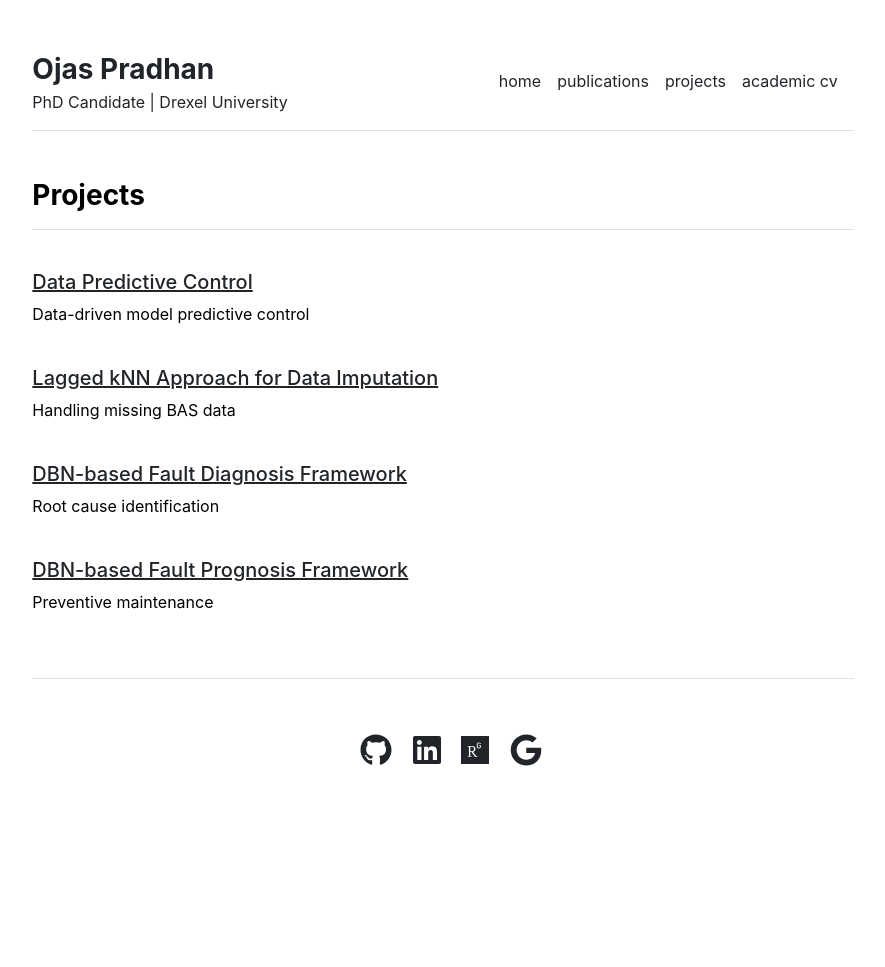
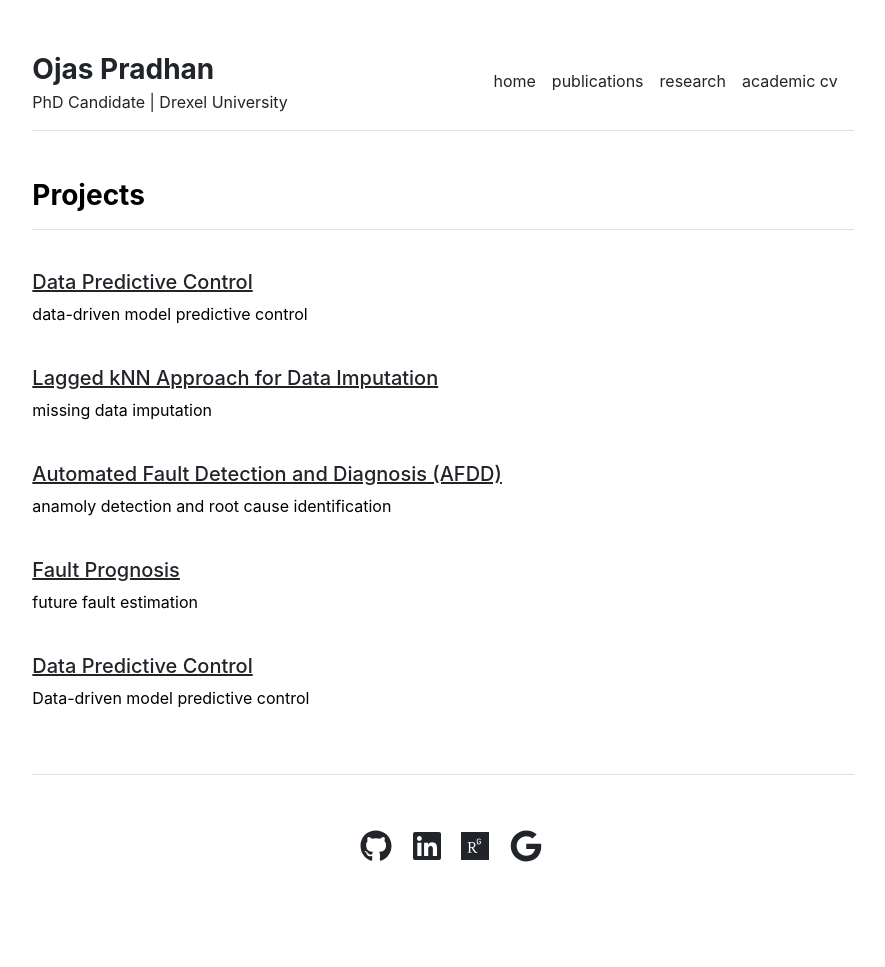
Before and after one commit to pradhanojas/pradhanojas.github.io, a Jekyll site: the page built from research.md, in a window 1280 px wide. Shown: the whole page, without its empty margins (197-1082 px from the left). Built offline with Jekyll 4.4.1, drawn with Linux system fonts in a browser that asks for light colours; before the commit the page ends 900 px from its top, so only the background shows below that.

Commit message:
Update settings.yml

```diff
--- a/_data/settings.yml
+++ b/_data/settings.yml
@@ -1,7 +1,7 @@
 menu:
 - {name: 'home', url: ''}
 - {name: 'publications', url: '/publications'}
-- {name: 'projects', url: '/research'}
+- {name: 'research', url: '/research'}
 
 courses:
 - {name: 'Vector Calculus', url: 'vector-calculus'}
@@ -9,10 +9,11 @@ courses:
 - {name: 'Stellar Structures', url: 'stellar-structures'}
 
 research:
+- {name: 'Data Predictive Control', subtitle: 'data-driven model predictive control', url: 'dpc'}
+- {name: 'Lagged kNN Approach for Data Imputation', subtitle: 'missing data imputation', url: 'data-imputation'}
+- {name: 'Automated Fault Detection and Diagnosis (AFDD)', subtitle: 'anamoly detection and root cause identification', url: 'fault-diagnosis'}
+- {name: 'Fault Prognosis', subtitle: 'future fault estimation', url: 'fault-prognosis'}
 - {name: 'Data Predictive Control', subtitle: 'Data-driven model predictive control', url: 'dpc'}
-- {name: 'Lagged kNN Approach for Data Imputation', subtitle: 'Handling missing BAS data', url: 'data-imputation'}
-- {name: 'DBN-based Fault Diagnosis Framework', subtitle: 'Root cause identification', url: 'fault-diagnosis'}
-- {name: 'DBN-based Fault Prognosis Framework', subtitle: 'Preventive maintenance', url: 'fault-prognosis'}
 
 
 social:
```
